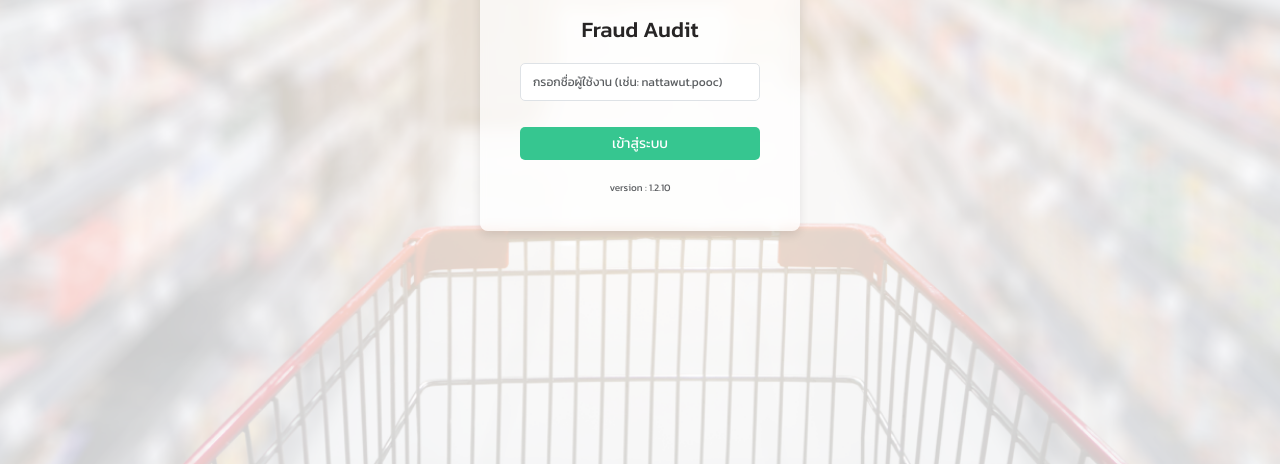
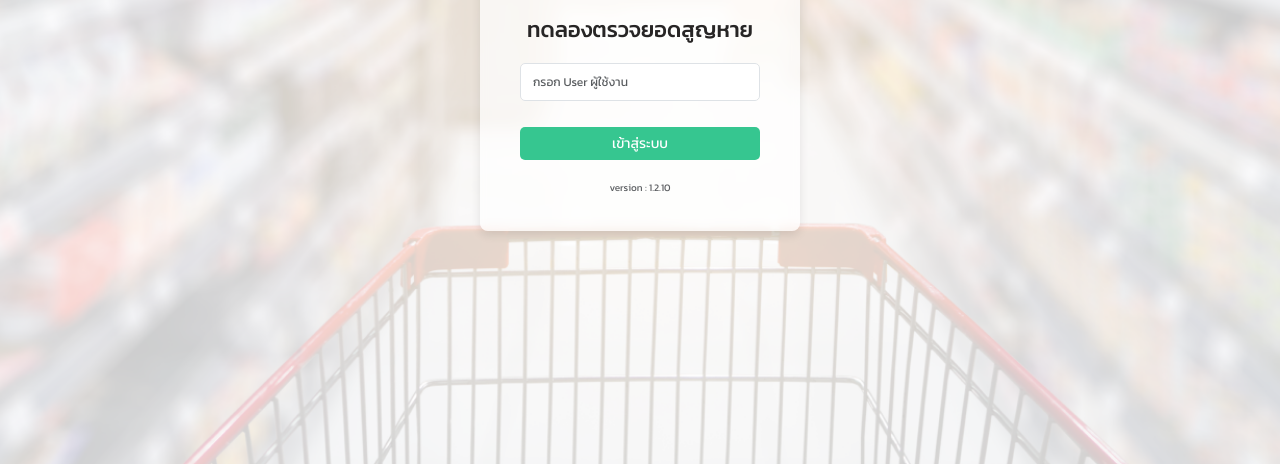
Before and after one commit to cjexpress-fraud/audit, a plain HTML site: page index.html in a window 1280 px wide. Shown: the part 336-800 px from the top of the page. Drawn offline with nearby package versions, Linux system fonts and the light colour scheme.

Commit message:
Update index.html

```diff
--- a/index.html
+++ b/index.html
@@ -13,10 +13,10 @@
 
 <div class="blur-bg">
     <img src="CJlogo.jpg" alt="Logo" width="60">
-    <h3>Fraud Audit</h3>
+    <h3>ทดลองตรวจยอดสูญหาย</h3>
     <form onsubmit="redirectToApp(event)">
         <div class="mb-3 text-start">
-            <input type="text" id="usernameInput" class="form-control" placeholder="กรอกชื่อผู้ใช้งาน (เช่น: nattawut.pooc)" required>
+            <input type="text" id="usernameInput" class="form-control" placeholder="กรอก User ผู้ใช้งาน" required>
         </div>
         <button type="submit" class="btn btn-custom w-100">เข้าสู่ระบบ</button>
     </form>
```
